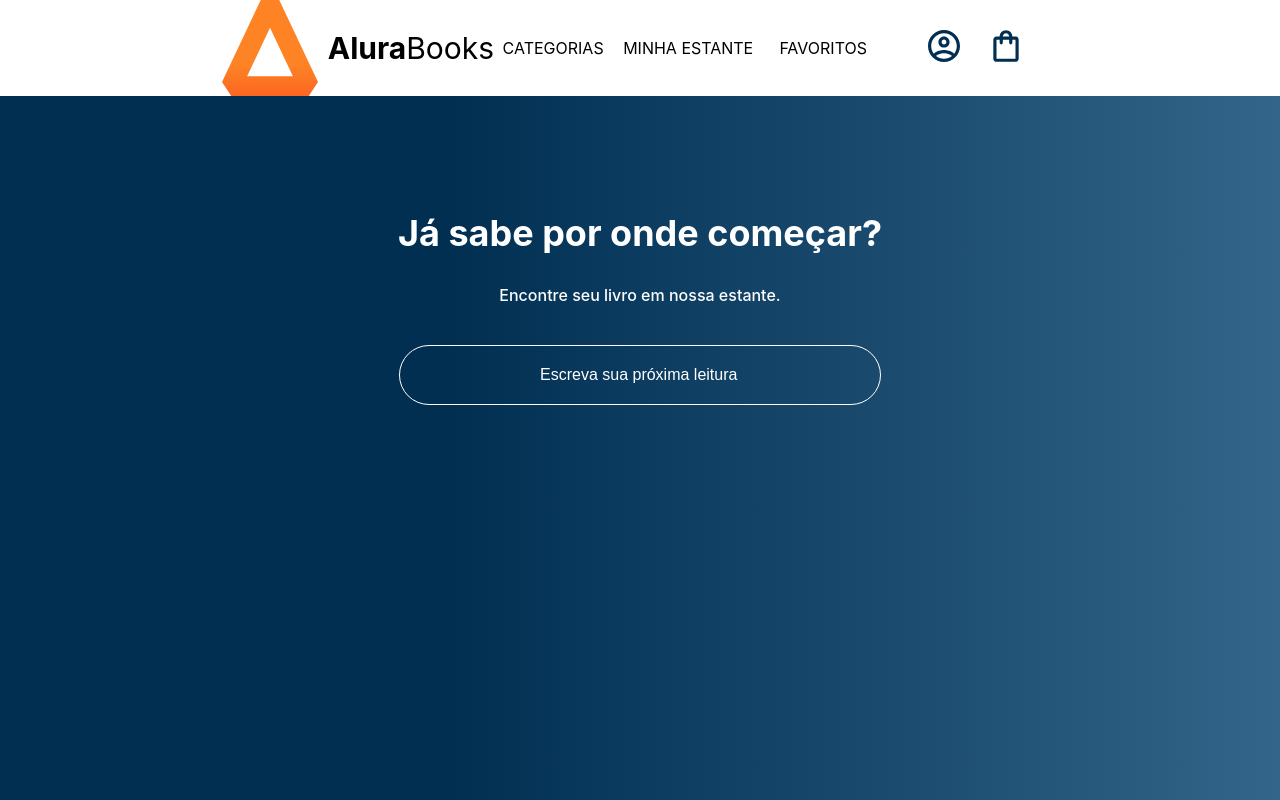
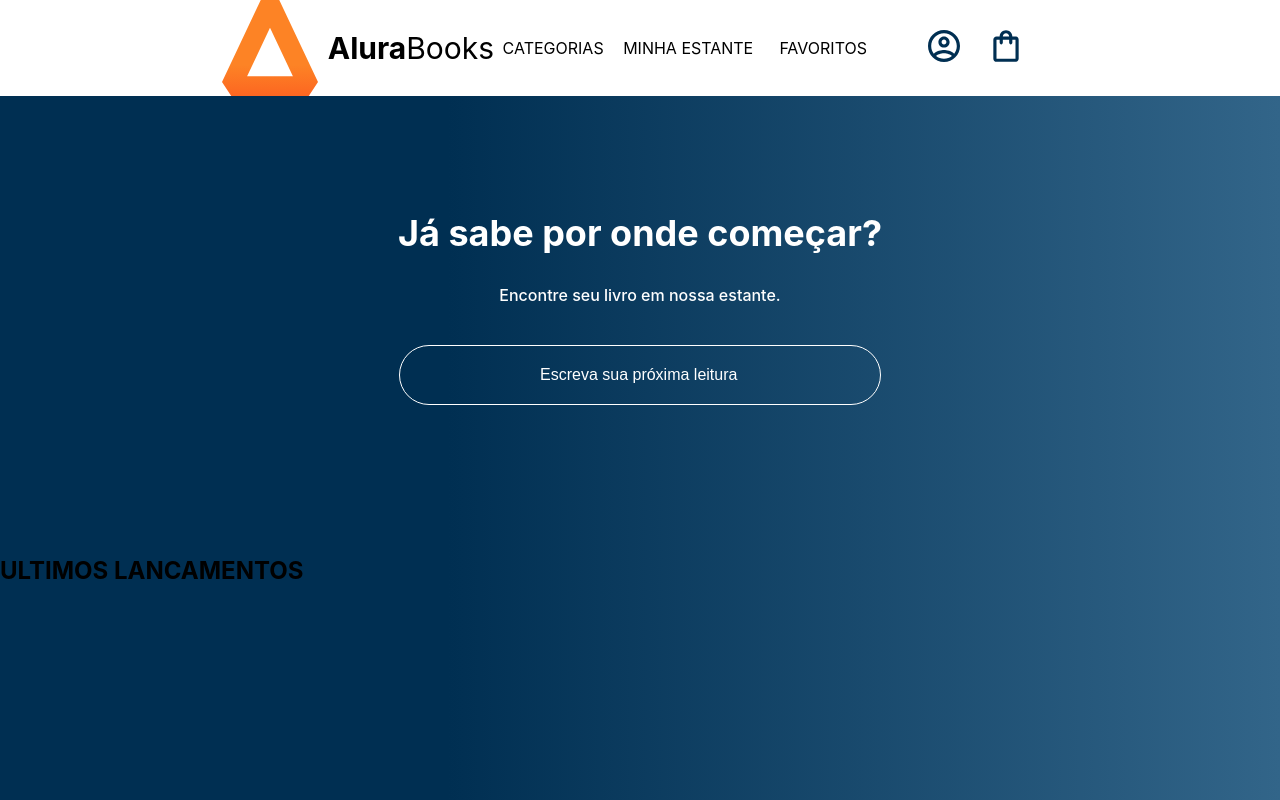
Before and after one commit to LucasMB21/alura-books-react, a React (Create React App) app: page / in a window 1280 px wide. Built offline with nearby package versions, Linux system fonts and the light colour scheme.

Commit message:
foi criado a pasta do componente ultimoslancamentos

```diff
--- a/src/App.js
+++ b/src/App.js
@@ -1,5 +1,6 @@
 import Header from './componentes/Header';
 import Pesquisa from './componentes/Pesquisa';
+import UltimosLancamentos from './componentes/UltimosLancamentos';
 import styled from 'styled-components'
 
 const AppContainer = styled.div`
@@ -13,6 +14,7 @@
     <AppContainer>
       <Header/>
       <Pesquisa />
+      <UltimosLancamentos />
     </AppContainer>
   );
 }
--- /dev/null
+++ b/src/componentes/UltimosLancamentos/index.js
@@ -0,0 +1,7 @@
+function UltimosLancamentos() {
+    return (
+        <h2>ULTIMOS LANCAMENTOS</h2>
+    )
+}
+
+export default UltimosLancamentos
```
